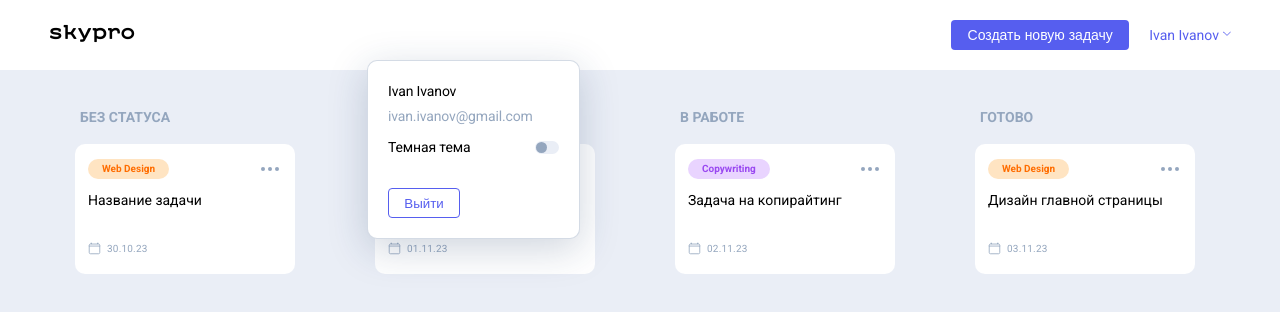
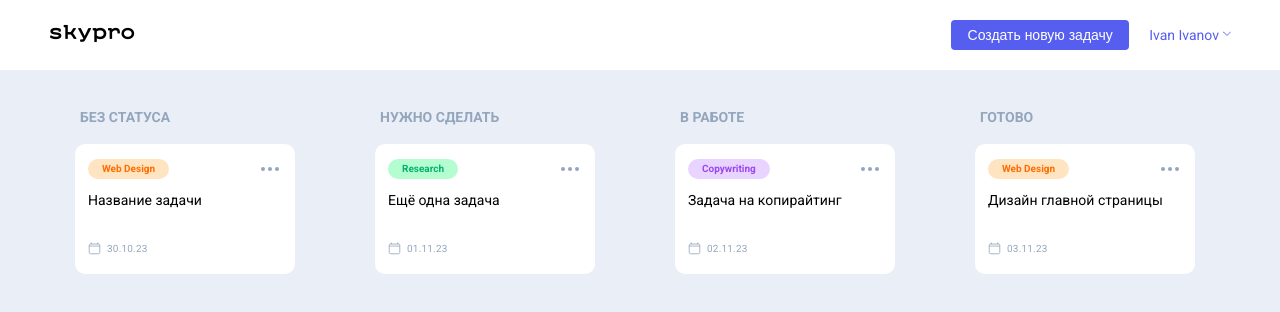
Before and after one commit to HateGenerator/skypro-kanban, a React (Vite) app: page / in a window 1280 px wide. Shown: the top 312 px of the page. Built offline with nearby package versions, Linux system fonts and the light colour scheme.

Commit message:
Модальное окно функционально

```diff
--- a/src/App.css
+++ b/src/App.css
@@ -698,15 +698,13 @@ body {
   color: #FFFFFF;
 }
 
-._hide {
-  display: none;
-}
 
 ._dark {
   display: none;
 }
 
 .header {
+  position: relative;
   width: 100%;
   margin: 0 auto;
   background-color: #FFFFFF;
@@ -770,15 +768,11 @@ body {
   padding: 0;
 }
 
-.header__pop-user-set {
-
-}
 
 .header__pop-user-set {
-  display: block;
   position: absolute;
-  top: 60px;
-  right: 700px;
+  top: 41px;
+  right: 10px;
   width: 213px;
   border-radius: 10px;
   border: 0.7px solid rgba(148, 166, 190, 0.4);
@@ -786,7 +780,11 @@ body {
   box-shadow: 0px 10px 39px 0px rgba(26, 56, 101, 0.21);
   padding: 20px;
   z-index: 1000;
+  opacity: 1;
+  transform: translateY(0);
+  transition: opacity 0.3s ease, transform 0.3s ease;
 }
+
 .main {
   width: 100%;
   background-color: #EAEEF6;
--- a/src/App.jsx
+++ b/src/App.jsx
@@ -1,16 +1,10 @@
 import './App.css'
 import Header from './components/Header/Header'
-import PopNewCard from './components/popups/PopNewCard'
-import PopUser from './components/popups/PopUser'
-import PopBrowse from './components/popups/PopBrowse'
 import Main from './components/Main/Main'
 
 function App() {
   return (
     <div className="wrapper">
-      <PopNewCard />
-      <PopUser />
-      <PopBrowse />
       <Header />
       <Main />
     </div>
--- a/src/components/Header/Header.jsx
+++ b/src/components/Header/Header.jsx
@@ -1,14 +1,39 @@
-import { useState } from 'react';
+import { useState, useEffect, useRef } from 'react';
 import PopUser from '../popups/PopUser';
 
 export default function Header() {
   const [isPopupOpen, setIsPopupOpen] = useState(false);
+  const popupRef = useRef(null);
+
+  const togglePopup = (e) => {
+    e.preventDefault();
+    setIsPopupOpen((prev) => !prev);
+  };
+
+  const closePopup = () => {
+    setIsPopupOpen(false);
+  };
+
+  useEffect(() => {
+    const handleClickOutside = (event) => {
+      if (popupRef.current && !popupRef.current.contains(event.target)) {
+        setIsPopupOpen(false);
+      }
+    };
+
+    if (isPopupOpen) {
+      document.addEventListener('mousedown', handleClickOutside);
+    }
+
+    return () => {
+      document.removeEventListener('mousedown', handleClickOutside);
+    };
+  }, [isPopupOpen]);
 
   return (
     <header className="header">
       <div className="container">
         <div className="header__block">
-
           <div className="header__logo _show _light">
             <a href="" target="_self">
               <img src="/images/logo.png" alt="logo" />
@@ -29,20 +54,19 @@ export default function Header() {
               <a
                 href="#user-set-target"
                 className="header__user _hover02"
-    onClick={(e) => {
-      e.preventDefault();
-      setIsPopupOpen(true);
-    }}
+                onClick={togglePopup}
               >
                 Ivan Ivanov
               </a>
+              {isPopupOpen && (
+                <div ref={popupRef}>
+                  <PopUser onClose={closePopup} />
+                </div>
+              )}
             </div>
           </nav>
         </div>
       </div>
-
-      {/* Попап пользователя */}
-      {isPopupOpen && <PopUser onClose={() => setIsPopupOpen(false)} />}
     </header>
   );
 }
--- a/src/components/popups/Popuser.jsx
+++ b/src/components/popups/Popuser.jsx
@@ -1,6 +1,6 @@
 export default function PopUser({ onClose }) {
   return (
-    <div className="header__pop-user-set pop-user-set" id="user-set-target">
+    <div className="header__pop-user-set" id="user-set-target">
       <p className="pop-user-set__name">Ivan Ivanov</p>
       <p className="pop-user-set__mail">ivan.ivanov@gmail.com</p>
       <div className="pop-user-set__theme">
@@ -8,7 +8,7 @@ export default function PopUser({ onClose }) {
         <input type="checkbox" className="checkbox" name="checkbox" />
       </div>
       <button type="button" className="_hover03" onClick={onClose}>
-        <a href="#">Выйти</a>
+        Выйти
       </button>
     </div>
   );
```
Lines whose indentation alone changed are shown as unchanged.
